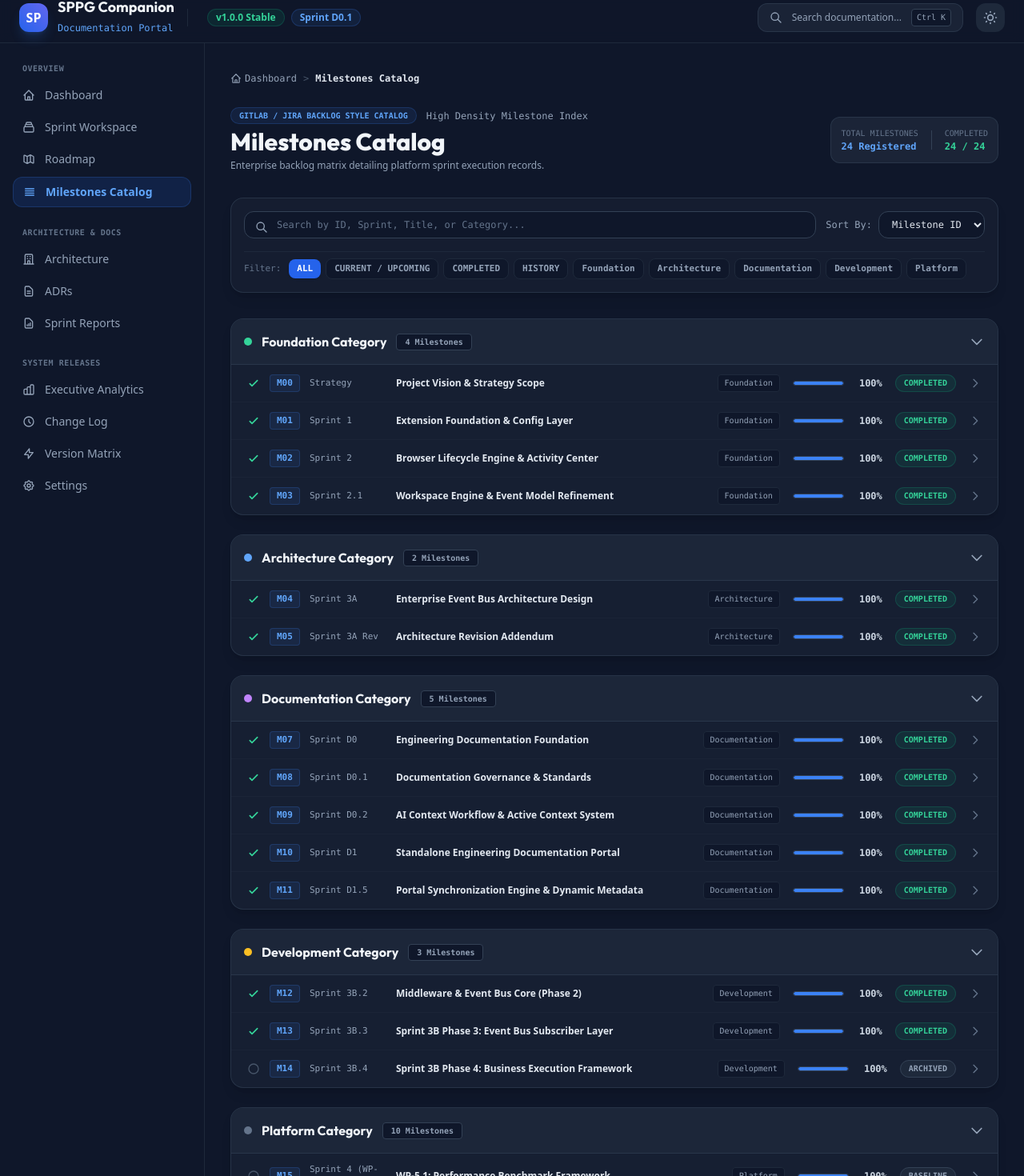
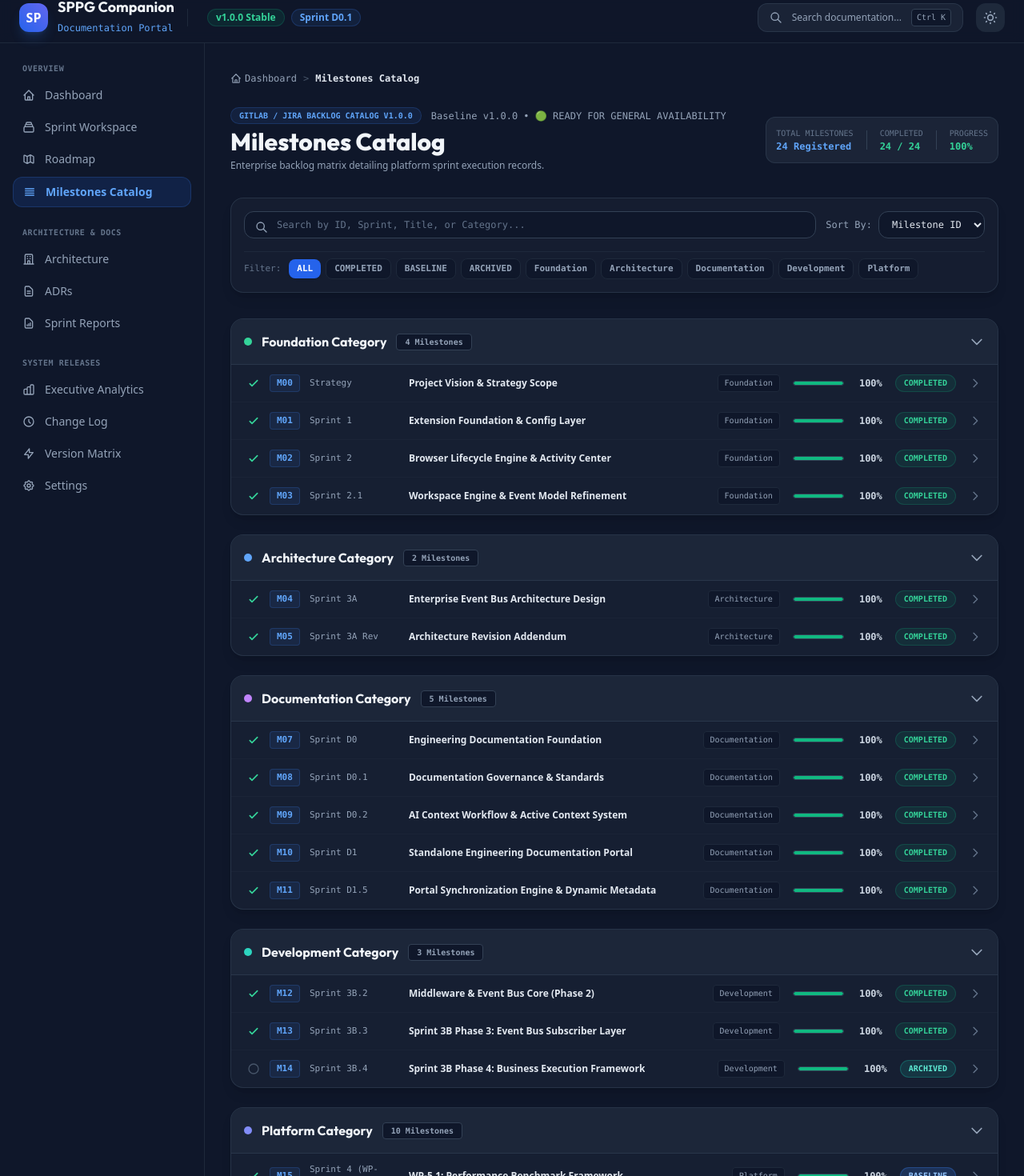
Before and after one commit to acepahmads/extension-browser, a Vue app in the folder docs-portal/: page /#/milestones in a window 1280 px wide. Shown: the part 10-1480 px from the top of the page at 80% size. Built offline with nearby package versions, Linux system fonts and the light colour scheme.

Commit message:
refactor(portal): migrate MilestonesView to single source of truth

```diff
--- a/docs-portal/src/stores/docs.store.ts
+++ b/docs-portal/src/stores/docs.store.ts
@@ -875,6 +875,14 @@ export const useDocsStore = defineStore('docs', () => {
 
   const syncReport = computed(() => engine.getSyncReport());
 
+  // Milestone Computed Getters for MilestonesView Refactoring
+  const completedMilestones = computed(() => milestones.value.filter(m => m.status === 'COMPLETED'));
+  const plannedMilestones = computed(() => milestones.value.filter(m => m.status === 'PLANNED'));
+  const archivedMilestones = computed(() => milestones.value.filter(m => m.status === 'ARCHIVED'));
+  const baselineMilestones = computed(() => milestones.value.filter(m => m.status === 'BASELINE'));
+  const goalMilestones = computed(() => milestones.value.filter(m => (m.status as string) === 'GOAL' || (m.status as string) === 'GA'));
+  const milestoneCategories = computed(() => Array.from(new Set(milestones.value.map(m => m.category))));
+
   return {
     isDarkMode,
     searchQuery,
@@ -887,6 +895,12 @@ export const useDocsStore = defineStore('docs', () => {
     versionTimeline,
     sprints,
     syncReport,
+    completedMilestones,
+    plannedMilestones,
+    archivedMilestones,
+    baselineMilestones,
+    goalMilestones,
+    milestoneCategories,
     adrList,
     reportsList,
     searchResults,
--- a/docs-portal/src/views/MilestonesView.vue
+++ b/docs-portal/src/views/MilestonesView.vue
@@ -8,9 +8,9 @@
         <div>
           <div class="flex items-center space-x-3 mb-1">
             <span class="px-2.5 py-0.5 rounded-full font-mono text-[10px] font-bold bg-blue-500/10 text-blue-400 border border-blue-500/20 uppercase">
-              GitLab / Jira Backlog Style Catalog
+              GitLab / Jira Backlog Catalog {{ docsStore.projectInfo.version }}
             </span>
-            <span class="text-xs font-mono text-slate-400">High Density Milestone Index</span>
+            <span class="text-xs font-mono text-slate-400">Baseline {{ docsStore.projectInfo.currentBaseline }} • {{ docsStore.projectInfo.repositoryStatus }}</span>
           </div>
           <h1 class="text-2xl lg:text-3xl font-extrabold font-heading text-slate-100">Milestones Catalog</h1>
           <p class="text-slate-400 text-xs mt-1">Enterprise backlog matrix detailing platform sprint execution records.</p>
@@ -19,12 +19,17 @@
         <div class="p-3 rounded-xl bg-slate-800/80 border border-slate-700/60 text-xs font-mono flex items-center space-x-4 shrink-0">
           <div>
             <span class="text-slate-500 block text-[10px]">TOTAL MILESTONES</span>
-            <span class="text-blue-400 font-bold">{{ docsStore.milestones.length }} Registered</span>
+            <span class="text-blue-400 font-bold font-mono">{{ docsStore.milestones.length }} Registered</span>
           </div>
           <div class="h-6 w-px bg-slate-700"></div>
           <div>
             <span class="text-slate-500 block text-[10px]">COMPLETED</span>
-            <span class="text-emerald-400 font-bold">{{ docsStore.projectInfo.completedMilestones }} / {{ docsStore.projectInfo.totalMilestones }}</span>
+            <span class="text-emerald-400 font-bold font-mono">{{ docsStore.projectInfo.completedMilestones }} / {{ docsStore.projectInfo.totalMilestones }}</span>
+          </div>
+          <div class="h-6 w-px bg-slate-700"></div>
+          <div>
+            <span class="text-slate-500 block text-[10px]">PROGRESS</span>
+            <span class="text-emerald-400 font-bold font-mono">{{ docsStore.projectInfo.overallCompletion }}%</span>
           </div>
         </div>
       </div>
@@ -65,7 +70,7 @@
       <div class="flex flex-wrap items-center gap-1.5 pt-2 border-t border-slate-800 text-xs font-mono">
         <span class="text-slate-500 text-[11px] mr-1">Filter:</span>
         <button
-          v-for="filter in ['ALL', 'CURRENT / UPCOMING', 'COMPLETED', 'HISTORY', 'Foundation', 'Architecture', 'Documentation', 'Development', 'Platform']"
+          v-for="filter in filterOptions"
           :key="filter"
           @click="activeFilter = filter"
           class="px-2.5 py-1 rounded-lg text-[11px] font-semibold transition"
@@ -121,10 +126,10 @@
             <div class="flex items-center space-x-3 min-w-0 flex-1">
               <!-- Status Icon -->
               <span class="shrink-0">
-                <svg v-if="item.status === 'COMPLETED'" class="w-4 h-4 text-emerald-400" fill="none" stroke="currentColor" viewBox="0 0 24 24">
+                <svg v-if="item.status === 'COMPLETED' || item.status === 'BASELINE'" class="w-4 h-4 text-emerald-400" fill="none" stroke="currentColor" viewBox="0 0 24 24">
                   <path stroke-linecap="round" stroke-linejoin="round" stroke-width="2.5" d="M5 13l4 4L19 7" />
                 </svg>
-                <svg v-else-if="item.status === 'IN_PROGRESS'" class="w-4 h-4 text-blue-400 animate-spin" fill="none" stroke="currentColor" viewBox="0 0 24 24">
+                <svg v-else-if="item.status === 'CURRENT' || item.status === 'IN_PROGRESS'" class="w-4 h-4 text-blue-400 animate-spin" fill="none" stroke="currentColor" viewBox="0 0 24 24">
                   <path stroke-linecap="round" stroke-linejoin="round" stroke-width="2.5" d="M4 4v5h.582m15.356 2A8.001 8.001 0 004.582 9m0 0H9m11 11v-5h-.581m0 0a8.003 8.003 0 01-15.357-2m15.357 2H15" />
                 </svg>
                 <svg v-else-if="item.status === 'BLOCKED'" class="w-4 h-4 text-red-400" fill="none" stroke="currentColor" viewBox="0 0 24 24">
@@ -141,7 +146,7 @@
               </span>
 
               <!-- Sprint Tag -->
-              <span class="font-mono text-[11px] text-slate-400 shrink-0 hidden md:inline-block w-24">
+              <span class="font-mono text-[11px] text-slate-400 shrink-0 hidden md:inline-block w-28">
                 {{ item.sprint }}
               </span>
 
@@ -161,7 +166,7 @@
               <!-- Mini Progress Bar -->
               <div class="hidden sm:flex items-center space-x-2">
                 <div class="w-16 h-1.5 bg-slate-900 rounded-full overflow-hidden border border-slate-700">
-                  <div class="h-full bg-blue-500 rounded-full" :style="{ width: item.completion + '%' }"></div>
+                  <div class="h-full bg-emerald-500 rounded-full" :style="{ width: item.completion + '%' }"></div>
                 </div>
                 <span class="font-bold w-10 text-right text-slate-300">{{ item.completion }}%</span>
               </div>
@@ -197,7 +202,13 @@ const activeFilter = ref('ALL');
 const sortBy = ref('id');
 const collapsedCategories = ref<Record<string, boolean>>({});
 
-const categoriesList = ['Foundation', 'Architecture', 'Documentation', 'Development', 'Platform'];
+const filterOptions = computed(() => [
+  'ALL',
+  'COMPLETED',
+  'BASELINE',
+  'ARCHIVED',
+  ...docsStore.milestoneCategories
+]);
 
 const toggleCategory = (cat: string) => {
   collapsedCategories.value[cat] = !collapsedCategories.value[cat];
@@ -219,7 +230,7 @@ const filteredMilestones = computed(() => {
 
   // Filter Category or Status
   if (activeFilter.value !== 'ALL') {
-    if (['COMPLETED', 'IN_PROGRESS', 'PLANNED', 'BLOCKED'].includes(activeFilter.value)) {
+    if (['COMPLETED', 'IN_PROGRESS', 'PLANNED', 'BLOCKED', 'ARCHIVED', 'BASELINE', 'GOAL'].includes(activeFilter.value)) {
       list = list.filter(m => m.status === activeFilter.value);
     } else {
       list = list.filter(m => m.category === activeFilter.value);
@@ -240,7 +251,7 @@ const filteredMilestones = computed(() => {
 
 const activeCategories = computed(() => {
   const set = new Set(filteredMilestones.value.map(m => m.category));
-  return categoriesList.filter(c => set.has(c as any));
+  return docsStore.milestoneCategories.filter(c => set.has(c));
 });
 
 const getMilestonesByCategory = (category: string) => {
@@ -251,14 +262,17 @@ const getCategoryDotClass = (cat: string) => {
   if (cat === 'Foundation') return 'bg-emerald-400';
   if (cat === 'Architecture') return 'bg-blue-400';
   if (cat === 'Documentation') return 'bg-purple-400';
-  if (cat === 'Development') return 'bg-amber-400';
-  return 'bg-slate-500';
+  if (cat === 'Development') return 'bg-teal-400';
+  return 'bg-indigo-400';
 };
 
 const getStatusBadgeClass = (status: string) => {
   if (status === 'COMPLETED') return 'bg-emerald-500/10 text-emerald-400 border-emerald-500/20';
-  if (status === 'IN_PROGRESS') return 'bg-amber-500/10 text-amber-400 border-amber-500/20';
+  if (status === 'BASELINE') return 'bg-blue-500/20 text-blue-300 border-blue-500/30';
+  if (status === 'ARCHIVED') return 'bg-teal-500/15 text-teal-300 border-teal-500/30';
+  if (status === 'IN_PROGRESS' || status === 'CURRENT') return 'bg-amber-500/20 text-amber-300 border-amber-500/40 font-bold';
   if (status === 'BLOCKED') return 'bg-red-500/10 text-red-400 border-red-500/20';
+  if (status === 'GOAL' || status === 'GA') return 'bg-purple-500/20 text-purple-300 border-purple-500/30 font-bold';
   return 'bg-slate-800 text-slate-400 border-slate-700';
 };
 
```
